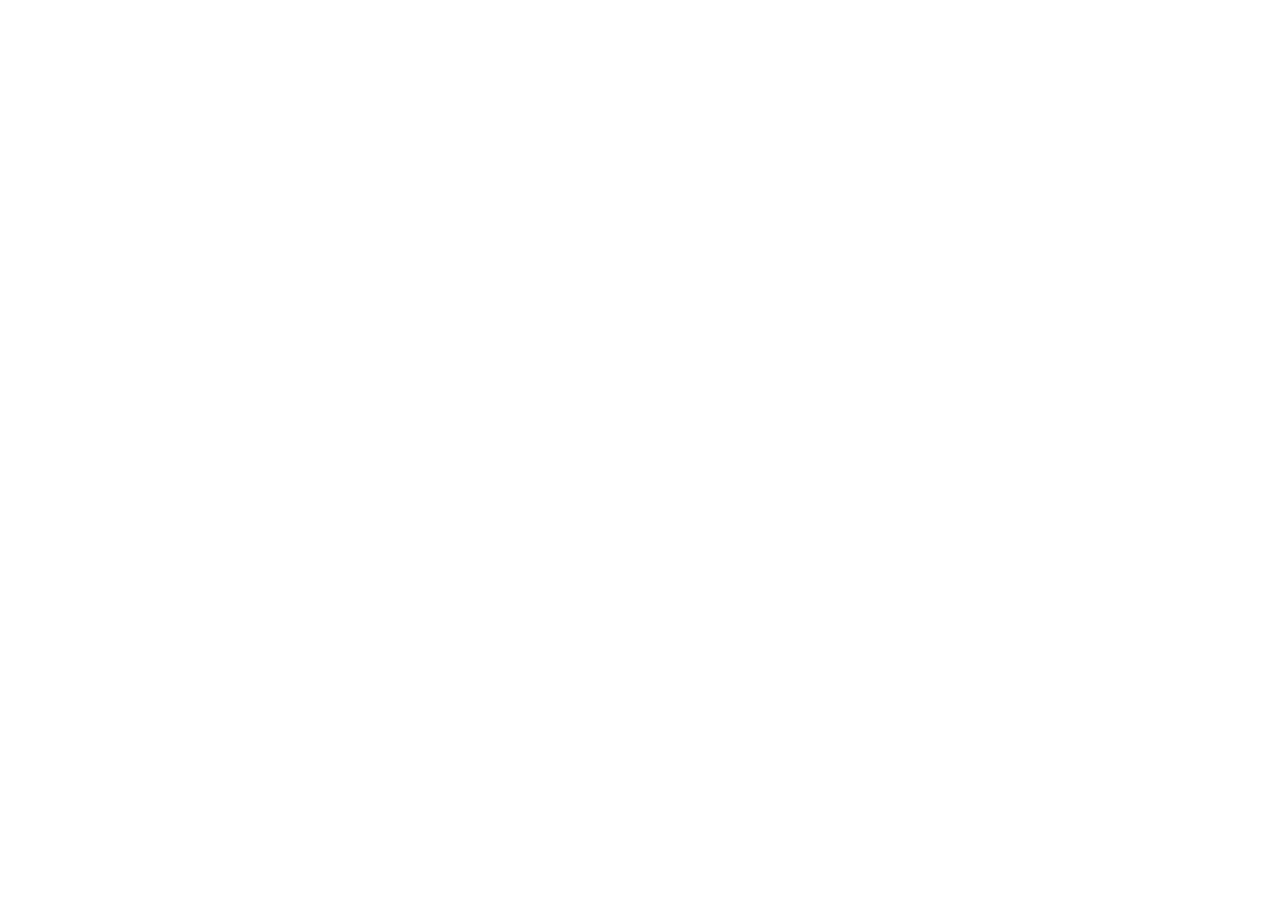
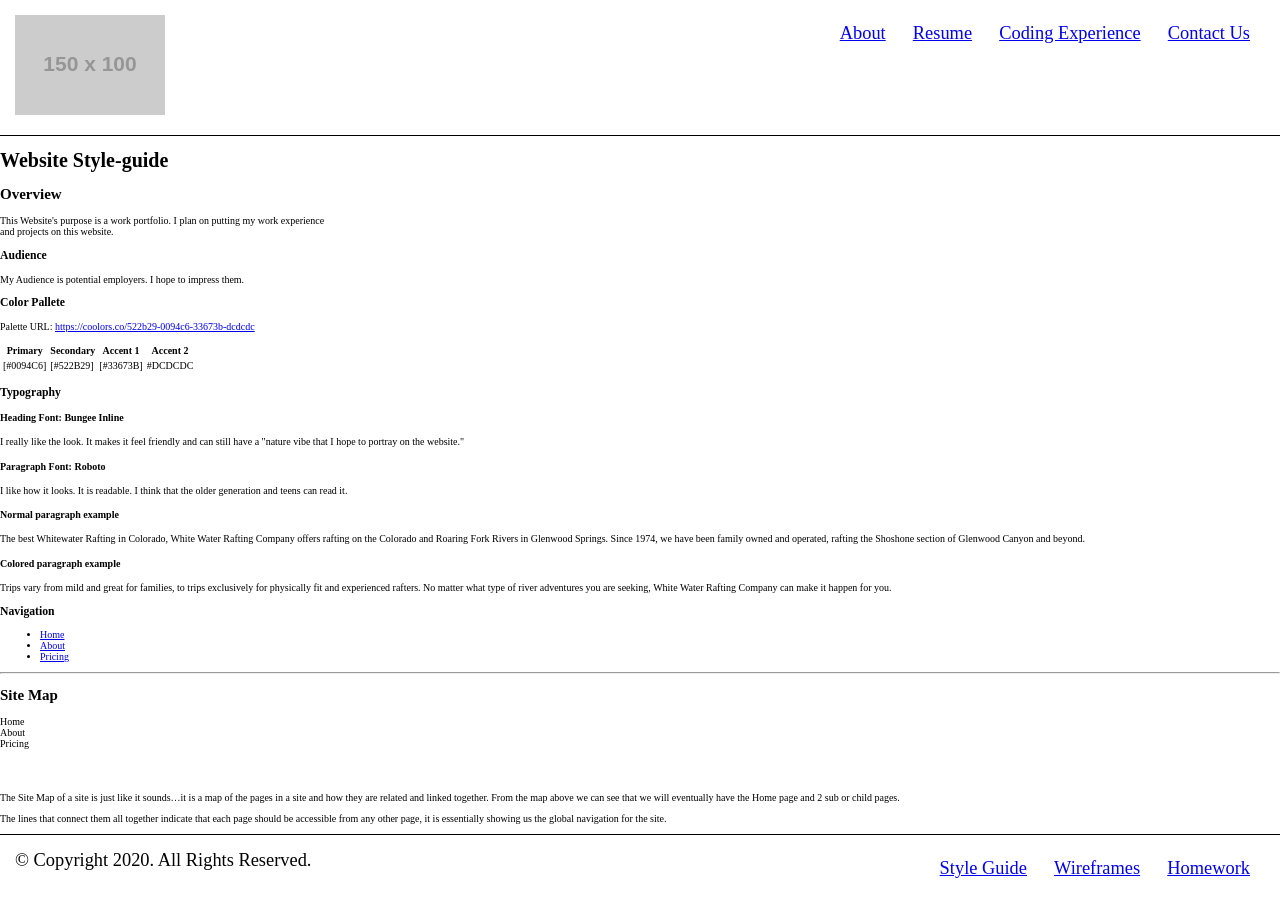
Before and after one commit to Obemegargel/wdd-130-megargel-project, a plain HTML site: page style-guide.html in a window 1280 px wide. Before the commit the page ends 800 px from the top, so only its background shows below. Drawn offline with Linux system fonts and the light colour scheme; placeholder pictures from the web are drawn by us.

Commit message:
added footers and headers and updated style-guide

```diff
--- a/about.html
+++ b/about.html
@@ -0,0 +1,83 @@
+<!doctype html>
+<html lang="en">
+<head> <!--https://github.com/caboodle-tech/wdd-130-project  this is where I
+        got all the files for this assignment to start with from Christopher
+        Keers the wdd-130 teacher at Brigham Young University for the Fall
+        2020 Semester.-->
+    <meta charset="utf-8">
+    <meta name="viewport" content="width=device-width, initial-scale=1.0">
+    <title>Home</title>
+    <link rel="stylesheet" href="css/main.css">
+    <!--This brings the javascript from contact-us.htm*********could cause errors.-->
+    <link rel="stylesheet" href="css/postcard.css">
+</head>
+<body>
+    <header>
+        <div id="logo-wrapper">
+            <a href="index.html">
+                <img src="https://via.placeholder.com/150x100.jpg" id="logo">
+            </a>
+        </div>
+        <nav>
+            <ul>
+                <li>
+                    <a href="about.html">
+                        About
+                    </a>
+                </li>
+                <li>
+                    <a href="subpage-1.html">
+                        Resume
+                    </a>
+                </li>
+                <li>
+                    <a href="subpage-2.html">
+                        Coding Experience
+                    </a>
+                </li>
+                <li>
+                    <a href="contact-us.html">
+                        Contact Us
+                    </a>
+                </li>
+            </ul>
+        </nav>
+    </header>
+    <body>
+        <p>
+            &nbsp;&nbsp;&nbsp;&nbsp;The purpose for this website is to show viewers the various projects that I have been able to accomplish <br>
+            in my programming career thus far. On top of this, the primary purpose of the website will provide basic <br>
+            information as to who I am as a person so you can get a better understanding of my background and goals<br>
+            in a programming career. To explain my work history I have provided a resume complete with previous jobs<br>
+            I have had as well as my academic accomplishments. My goal for this website is to help future employers <br>
+            get the best understanding of who I am, my accomplishments, my abilities and even just a few fun facts <br>
+            about me in the fastest most efficient way possible.
+
+        </p>
+    </body>
+    <footer>
+        <div id="legal">
+            &copy; Copyright 2020. All Rights Reserved.
+        </div>
+        <nav>
+            <ul>
+                <li>
+                    <a href="style-guide.html">
+                        Style Guide
+                    </a>
+                </li>
+                <li>
+                    <a href="wireframes.html">
+                        Wireframes
+                    </a>
+                </li>
+                <li>
+                    <a href="homework/index.html">
+                        Homework
+                    </a>
+                </li>
+            </ul>
+        </nav>
+    </footer>
+</body>
+</html>
--- a/less/main.less
+++ b/less/main.less
@@ -13,10 +13,12 @@ html, body {
     text-rendering: optimizeLegibility;
 }
 
+
 body {
     display: flex;
     flex-direction: column;
     font-size: 62.5%;
+
 
     header {
         display: flex;
--- a/style-guide.html
+++ b/style-guide.html
@@ -0,0 +1,182 @@
+<!doctype html>
+<html lang="en">
+<head> <!--https://github.com/caboodle-tech/wdd-130-project  this is where I
+        got all the files for this assignment to start with from Christopher
+        Keers the wdd-130 teacher at Brigham Young University for the Fall
+        2020 Semester.-->
+    <meta charset="utf-8">
+    <meta name="viewport" content="width=device-width, initial-scale=1.0">
+    <title>Home</title>
+    <link rel="stylesheet" href="css/main.css">
+    <!--This brings the javascript from contact-us.htm*********could cause errors.-->
+    <link rel="stylesheet" href="css/postcard.css">
+</head>
+<body>
+    <header>
+        <div id="logo-wrapper">
+            <a href="index.html">
+                <img src="https://via.placeholder.com/150x100.jpg" id="logo">
+            </a>
+        </div>
+        <nav>
+            <ul>
+                <li>
+                    <a href="about.html">
+                        About
+                    </a>
+                </li>
+                <li>
+                    <a href="subpage-1.html">
+                        Resume
+                    </a>
+                </li>
+                <li>
+                    <a href="subpage-2.html">
+                        Coding Experience
+                    </a>
+                </li>
+                <li>
+                    <a href="contact-us.html">
+                        Contact Us
+                    </a>
+                </li>
+            </ul>
+        </nav>
+    </header>
+    <body>
+        <div>
+            <h1>
+                Website Style-guide
+            </h1>
+            <h2>
+                Overview
+            </h2>
+            <p>
+                This Website's purpose is a work portfolio. I plan on putting my work experience <br>
+                and projects on this website.
+            </p>
+
+            <h3>
+                Audience
+            </h3>
+            <p>
+                My Audience is potential employers. I hope to impress them.
+            </p>
+
+            <h3>
+                Color Pallete
+            </h3>
+            <div class="color-pallete">
+                <p>Palette URL: <a href="https://coolors.co/522b29-0094c6-33673b-dcdcdc" target="_blank">https://coolors.co/522b29-0094c6-33673b-dcdcdc</a></p>
+
+
+                <table class="colors">
+                    <tr><th>Primary</th><th>Secondary</th><th>Accent 1</th><th>Accent 2</th></tr>
+                    <!-- Origional colors were primary: #396E94 secondary: #E7C24F accent1: #A43312 accent2: nothing there. Replace the numbers in the boxes below
+                    with your hex color codes. Then switch to the site-plan.css file and change your colors there as well.
+                    https://coolors.co/522b29-0094c6-33673b-dcdcdc   this is the website link that shows all of the colors I chose.-->
+                    <tr><td class="primary">[#0094C6]</td><td class="secondary">[#522B29]</td><td class="accent1">[#33673B]</td><td class="accent2">#DCDCDC</td></tr>
+                </table>
+            </div>
+
+            <h3>
+                Typography
+            </h3>
+                  <!-- Choose a font for your paragraphs (body copy) and headlines. What font(s) have you chosen? Why did you choose what you did?  Make sure to review the list of web safe fonts at W3Schools.org as a starting point.  Think also about which of your colors above you might use for background and font colors. -->
+
+                  <h4>
+                    Heading Font: Bungee Inline <!-- in CSS The name is located in line 15,the @url is on line 5 that might cause problems.-->
+                  </h4>
+                  <p>
+                    I really like the look. It makes it feel friendly and can still have a "nature vibe that I hope to portray on the website." <!-- change this -->
+                  </p>
+
+                  <h4>
+                    Paragraph Font: Roboto <!-- change this -->
+                  </h4>
+                  <p>
+                     I like how it looks. It is readable. I think that the older generation and teens can read it.  <!-- change this -->
+                  </p>
+
+                  <h4>
+                    Normal paragraph example
+                  </h4>
+                  <p>
+                    The best Whitewater Rafting in Colorado, White Water Rafting Company offers rafting on the Colorado and Roaring Fork Rivers in Glenwood Springs.  Since 1974, we have been family owned and operated, rafting the Shoshone section of Glenwood Canyon and beyond.
+                  </p>
+                  <h4>
+                    Colored paragraph example
+                  </h4>
+                  <p class="colored">
+                    Trips vary from mild and great for families, to trips exclusively for physically fit and experienced rafters.  No matter what type of river adventures you are seeking, White Water Rafting Company can make it happen for you.
+                  </p>
+                  <h3>
+                    Navigation
+                  </h3>
+                  <!-- Think about how you want your navigation bar to look. In the site-plan.css file change the colors to your colors to get the look you desire. -->
+                  <nav><ul>
+                    <li><a href="#">Home</a></li>
+                    <li><a href="#">About</a></li> <!--Page2-->
+                    <li><a href="#">Pricing</a></li> <!--Page3-->
+                    </ul></nav>
+                  <hr>
+                  <h2>
+                    Site Map
+                  </h2>
+                  <div class="sitemap">
+                    <div class="sm-home">
+                      Home
+                    </div>
+                    <div class="sm-page2">
+                      About <!-- change this -->
+                    </div>
+                    <div class="sm-page3">
+                      Pricing  <!-- change this -->
+                    </div>
+
+                    <div class="top">
+                      &nbsp;
+                    </div>
+                    <div class="left">
+                      &nbsp;
+                    </div>
+                    <div class="right">
+                      &nbsp;
+                    </div>
+
+                  </div>
+                  <p>
+                    The Site Map of a site is just like it sounds…it is a map of the pages in a site and how they are related and linked together. From the map above we can see that we will eventually have the Home page and 2 sub or child pages.
+                  </p>
+                  <p>
+                    The lines that connect them all together indicate that each page should be accessible from any other page, it is essentially showing us the global navigation for the site.
+                  </p>
+            </div>
+        </div>
+    </body>
+    <footer>
+        <div id="legal">
+            &copy; Copyright 2020. All Rights Reserved.
+        </div>
+        <nav>
+            <ul>
+                <li>
+                    <a href="style-guide.html">
+                        Style Guide
+                    </a>
+                </li>
+                <li>
+                    <a href="wireframes.html">
+                        Wireframes
+                    </a>
+                </li>
+                <li>
+                    <a href="homework/index.html">
+                        Homework
+                    </a>
+                </li>
+            </ul>
+        </nav>
+    </footer>
+</body>
+</html>
```
Also changed, not shown: contact-us.html (+1 -1 lines), index.html (+2 -1 lines), subpage-1.html (+71 -0 lines), subpage-2.html (+71 -0 lines).
